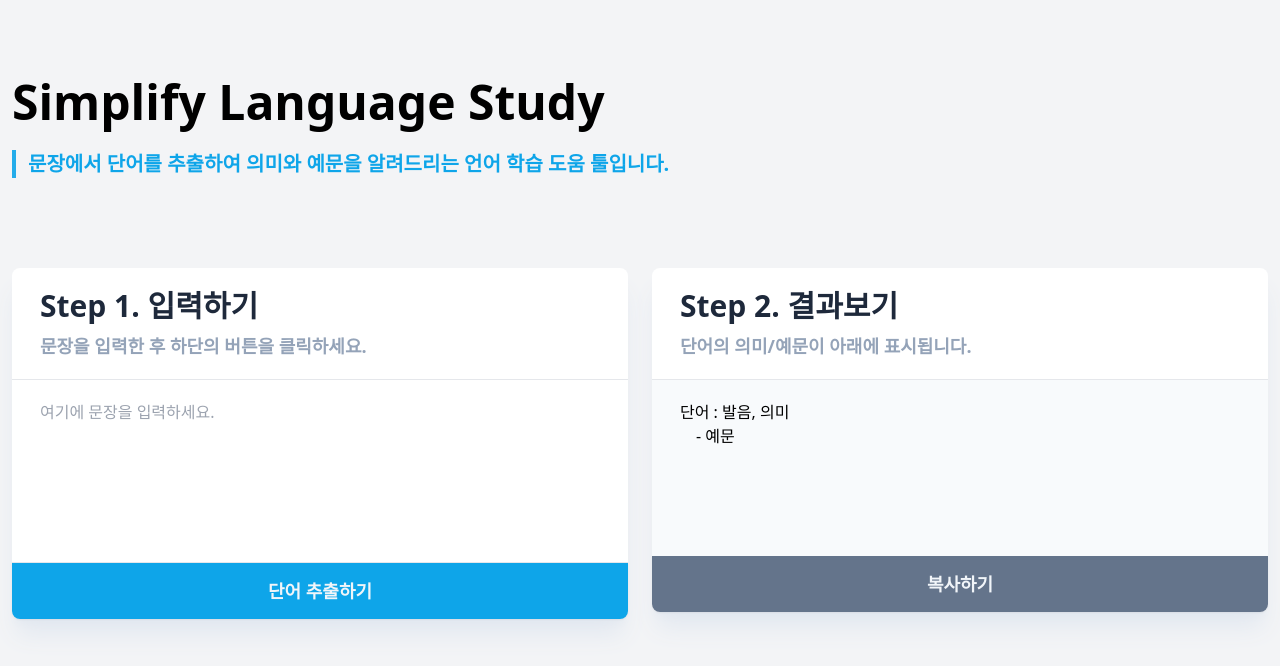
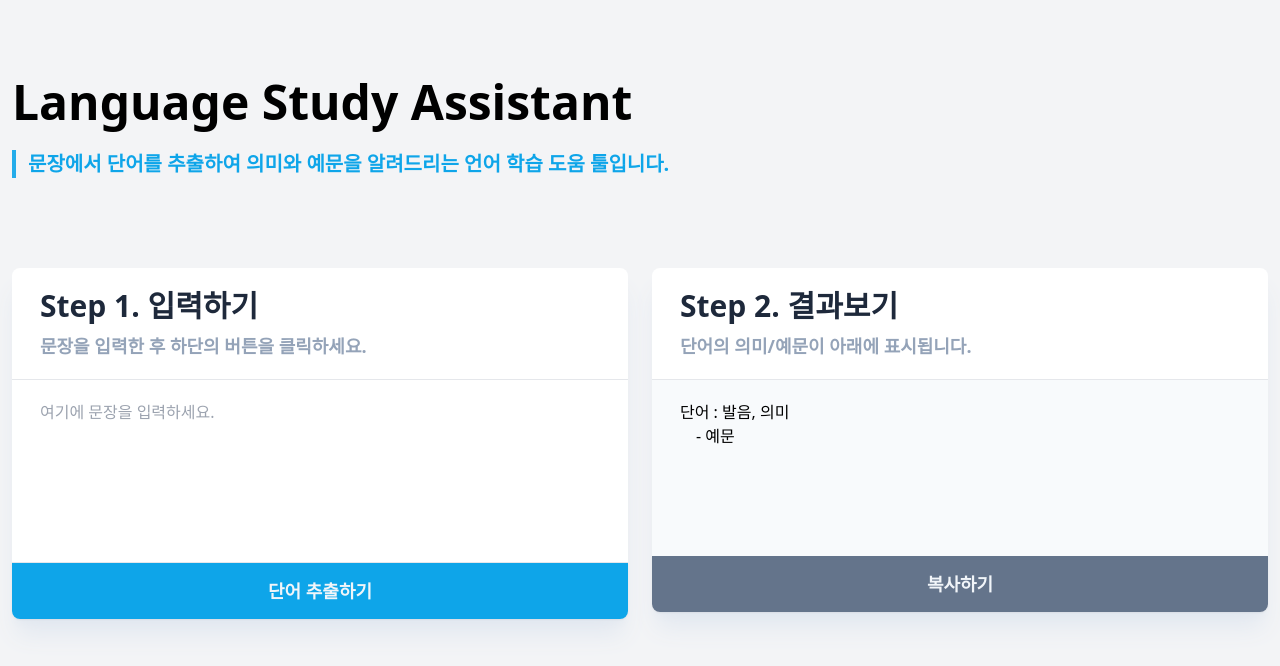
Before and after one commit to enerGneer/language-study-assistant, a plain HTML site: page index.html in a window 1280 px wide. Drawn offline with Linux system fonts and the light colour scheme.

Commit message:
deploy: b8fa90349c1993f07617127ce0b8ea8de0e07367

```diff
--- a/index.html
+++ b/index.html
@@ -3,7 +3,7 @@
   <head>
     <meta charset="UTF-8" />
     <meta name="viewport" content="width=device-width, initial-scale=1.0" />
-    <title>Simplify Language Study</title>
+    <title>Language Study Assistant</title>
     <link rel="stylesheet" href="style.css" />
   </head>
   <body class="bg-gray-100">
@@ -36,7 +36,7 @@
     </div>
 
     <header class="flex flex-col max-w-7xl mx-auto h-64 justify-center">
-      <h1 class="text-5xl font-extrabold m-3">Simplify Language Study</h1>
+      <h1 class="text-5xl font-extrabold m-3">Language Study Assistant</h1>
       <h2 class="text-xl text-sky-500 font-semibold m-3 pl-3 border-l-4 border-sky-500 border-opacity-90">문장에서 단어를 추출하여 의미와 예문을 알려드리는 언어 학습 도움 툴입니다.</h2>
     </header>
 
```
